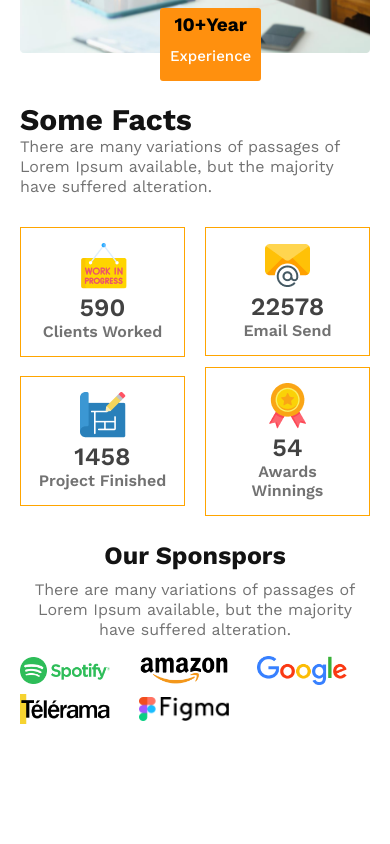
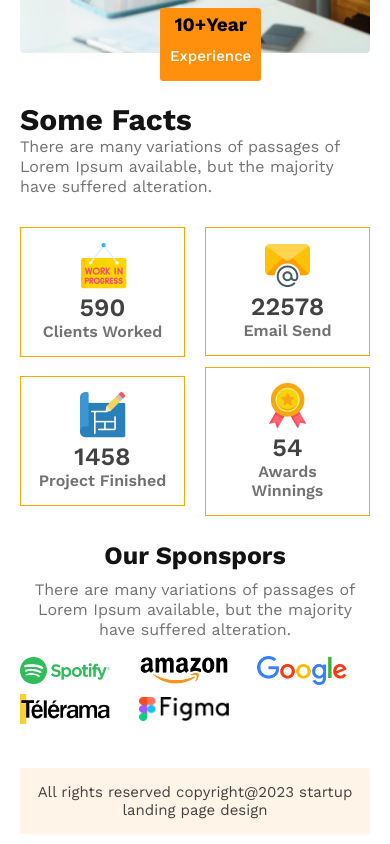
Before and after one commit to suruzzamanislam/3g-architects, a plain HTML site: page index.html in a window 390 px wide. Shown: the part 2243-3087 px from the top of the page. Before the commit the page ends 3001 px from the top, so only its background shows below. Drawn offline with nearby package versions, Linux system fonts and the light colour scheme.

Commit message:
footer section complete

```diff
--- a/index.html
+++ b/index.html
@@ -150,6 +150,12 @@
       </div>
     </div>
   </main>
+  <!-- footer section -->
+  <footer>
+    <div class="footer">
+      <p>All rights reserved copyright@2023 startup landing page design</p>
+    </div>
+  </footer>
 
 </body>
 
--- a/styles/style.css
+++ b/styles/style.css
@@ -299,6 +299,24 @@ nav ul li a {
   color: gainsboro;
   width: 100%;
 }
+/* footer style */
+footer {
+  padding: 20px 100px;
+}
+.footer {
+  border-radius: 2px;
+  background: #fff4e7;
+  padding: 15px;
+}
+.footer p {
+  color: #424242;
+  text-align: center;
+  font-family: Work Sans;
+  font-size: 20px;
+  font-style: normal;
+  font-weight: 400;
+  line-height: normal;
+}
 /* responsive styles here */
 /* mobile or small devices responsive */
 @media screen and (max-width: 576px) {
@@ -432,6 +450,13 @@ nav ul li a {
   .sponsores-section p {
     line-height: 20px;
   }
+  /* footer style */
+  footer {
+    padding: 10px 20px;
+  }
+  .footer p {
+    font-size: 15px;
+  }
 }
 
 /* tablet or medium devices */
@@ -491,4 +516,11 @@ nav ul li a {
   .sponsores-img .img-div img {
     width: 100%;
   }
+  /* footer style */
+  footer {
+    padding: 10px 50px;
+  }
+  .footer p {
+    font-size: 18px;
+  }
 }
```
